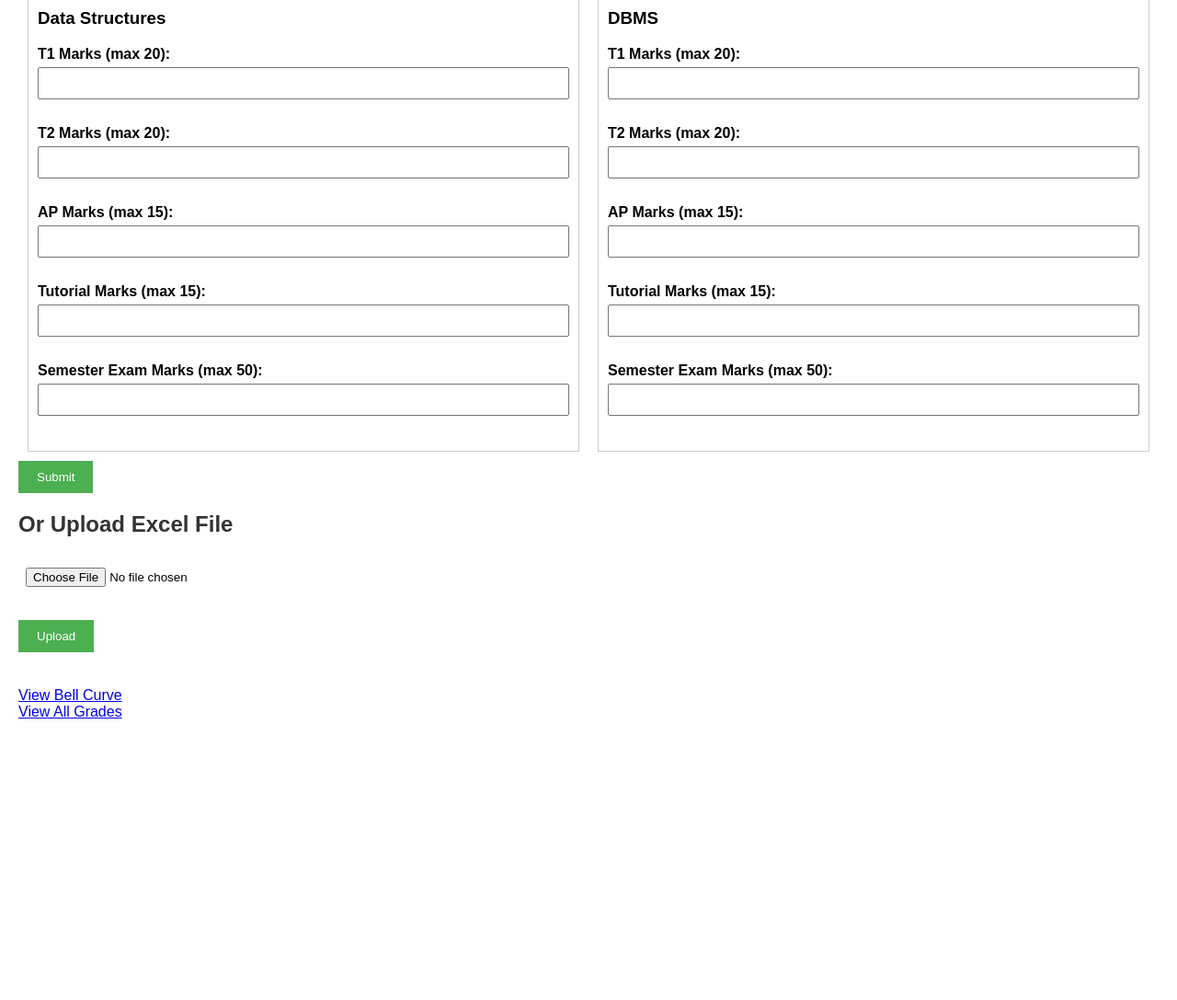
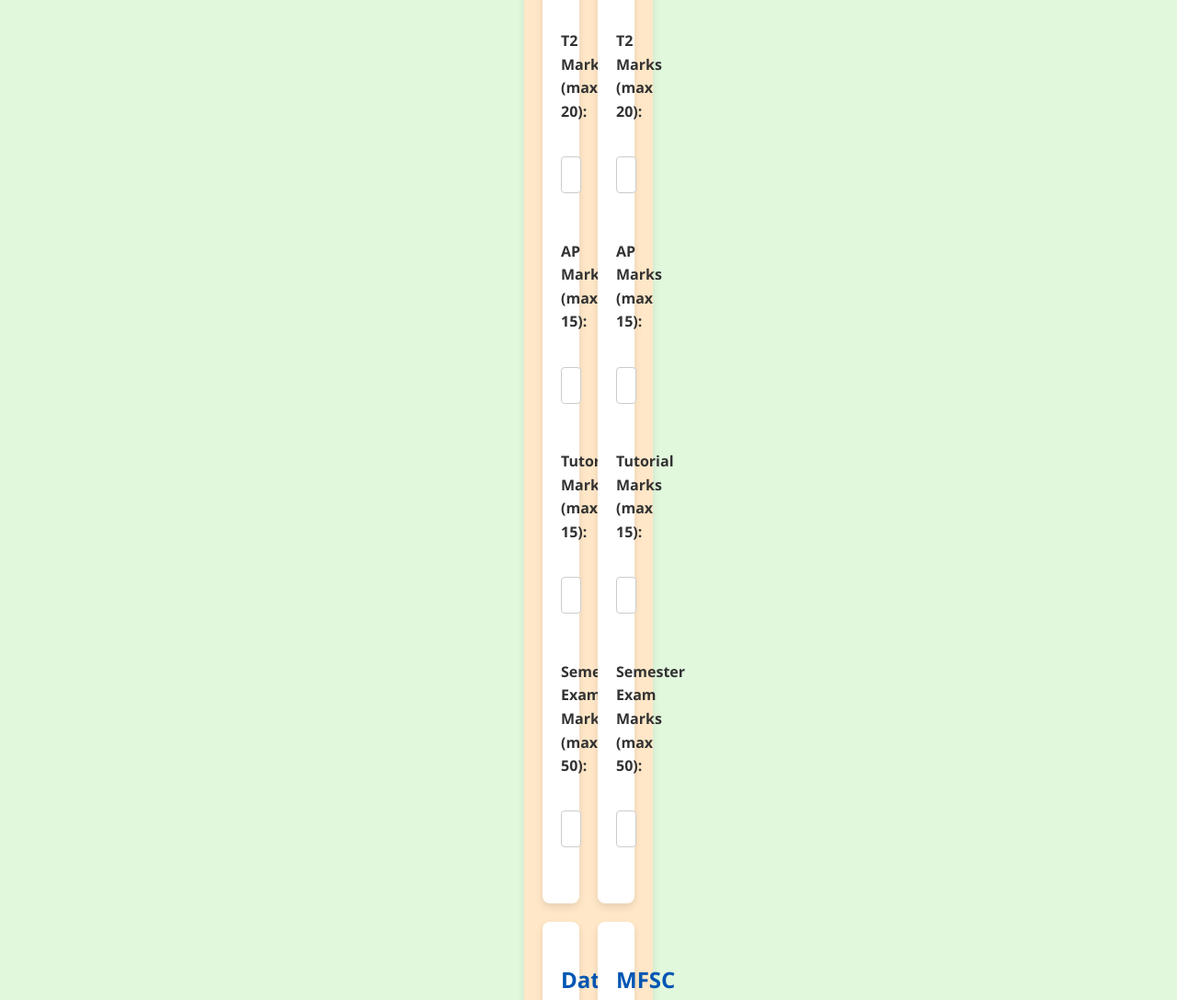
Before and after one commit to eqv12/DBMSProject, a website: page public/index.html in a window 1280 px wide. Shown: the part 900-1987 px from the top of the page at 92% size. Before the commit the page ends 1703 px from the top, so only its background shows below. Drawn offline with Linux system fonts and the light colour scheme.

Commit message:
updated fronted

```diff
--- a/public/index.html
+++ b/public/index.html
@@ -16,179 +16,85 @@
       <!-- Input fields for each subject -->
       <div class="subjects">
         <div class="subject">
-          <h3>WAD</h3>
+          <h3>DBMS</h3>
           <label>T1 Marks (max 20):</label><br />
-          <input
-            type="number"
-            name="subject1[t1]"
-            max="20"
-            required
-          /><br /><br />
+          <input type="number" name="subject1[t1]" max="20" required /><br /><br />
           <label>T2 Marks (max 20):</label><br />
-          <input
-            type="number"
-            name="subject1[t2]"
-            max="20"
-            required
-          /><br /><br />
+          <input type="number" name="subject1[t2]" max="20" required /><br /><br />
           <label>AP Marks (max 15):</label><br />
-          <input
-            type="number"
-            name="subject1[ap]"
-            max="15"
-            required
-          /><br /><br />
+          <input type="number" name="subject1[ap]" max="15" required /><br /><br />
           <label>Tutorial Marks (max 15):</label><br />
-          <input
-            type="number"
-            name="subject1[tutorial]"
-            max="15"
-            required
-          /><br /><br />
+          <input type="number" name="subject1[tutorial]" max="15" required /><br /><br />
           <label>Semester Exam Marks (max 50):</label><br />
-          <input
-            type="number"
-            name="subject1[semester_exam_mark]"
-            max="50"
-            required
-          /><br /><br />
+          <input type="number" name="subject1[semester_exam_mark]" max="50" required /><br /><br />
         </div>
         <div class="subject">
-          <h3>Structured Programming in C</h3>
+          <h3>SPC</h3>
           <label>T1 Marks (max 20):</label><br />
-          <input
-            type="number"
-            name="subject2[t1]"
-            max="20"
-            required
-          /><br /><br />
+          <input type="number" name="subject2[t1]" max="20" required /><br /><br />
           <label>T2 Marks (max 20):</label><br />
-          <input
-            type="number"
-            name="subject2[t2]"
-            max="20"
-            required
-          /><br /><br />
+          <input type="number" name="subject2[t2]" max="20" required /><br /><br />
           <label>AP Marks (max 15):</label><br />
-          <input
-            type="number"
-            name="subject2[ap]"
-            max="15"
-            required
-          /><br /><br />
+          <input type="number" name="subject2[ap]" max="15" required /><br /><br />
           <label>Tutorial Marks (max 15):</label><br />
-          <input
-            type="number"
-            name="subject2[tutorial]"
-            max="15"
-            required
-          /><br /><br />
+          <input type="number" name="subject2[tutorial]" max="15" required /><br /><br />
           <label>Semester Exam Marks (max 50):</label><br />
-          <input
-            type="number"
-            name="subject2[semester_exam_mark]"
-            max="50"
-            required
-          /><br /><br />
+          <input type="number" name="subject2[semester_exam_mark]" max="50" required /><br /><br />
         </div>
         <div class="subject">
           <h3>Data Structures</h3>
           <label>T1 Marks (max 20):</label><br />
-          <input
-            type="number"
-            name="subject3[t1]"
-            max="20"
-            required
-          /><br /><br />
+          <input type="number" name="subject3[t1]" max="20" required /><br /><br />
           <label>T2 Marks (max 20):</label><br />
-          <input
-            type="number"
-            name="subject3[t2]"
-            max="20"
-            required
-          /><br /><br />
+          <input type="number" name="subject3[t2]" max="20" required /><br /><br />
           <label>AP Marks (max 15):</label><br />
-          <input
-            type="number"
-            name="subject3[ap]"
-            max="15"
-            required
-          /><br /><br />
+          <input type="number" name="subject3[ap]" max="15" required /><br /><br />
           <label>Tutorial Marks (max 15):</label><br />
-          <input
-            type="number"
-            name="subject3[tutorial]"
-            max="15"
-            required
-          /><br /><br />
+          <input type="number" name="subject3[tutorial]" max="15" required /><br /><br />
           <label>Semester Exam Marks (max 50):</label><br />
-          <input
-            type="number"
-            name="subject3[semester_exam_mark]"
-            max="50"
-            required
-          /><br /><br />
+          <input type="number" name="subject3[semester_exam_mark]" max="50" required /><br /><br />
         </div>
         <div class="subject">
-          <h3>DBMS</h3>
+          <h3>MFSC</h3>
           <label>T1 Marks (max 20):</label><br />
-          <input
-            type="number"
-            name="subject4[t1]"
-            max="20"
-            required
-          /><br /><br />
+          <input type="number" name="subject4[t1]" max="20" required /><br /><br />
           <label>T2 Marks (max 20):</label><br />
-          <input
-            type="number"
-            name="subject4[t2]"
-            max="20"
-            required
-          /><br /><br />
+          <input type="number" name="subject4[t2]" max="20" required /><br /><br />
           <label>AP Marks (max 15):</label><br />
-          <input
-            type="number"
-            name="subject4[ap]"
-            max="15"
-            required
-          /><br /><br />
+          <input type="number" name="subject4[ap]" max="15" required /><br /><br />
           <label>Tutorial Marks (max 15):</label><br />
-          <input
-            type="number"
-            name="subject4[tutorial]"
-            max="15"
-            required
-          /><br /><br />
+          <input type="number" name="subject4[tutorial]" max="15" required /><br /><br />
           <label>Semester Exam Marks (max 50):</label><br />
-          <input
-            type="number"
-            name="subject4[semester_exam_mark]"
-            max="50"
-            required
-          /><br /><br />
+          <input type="number" name="subject4[semester_exam_mark]" max="50" required /><br /><br />
         </div>
       </div>
-      <input type="submit" value="Submit" />
+      <input type="submit" value="Submit"/>
     </form>
+
     <h2>Or Upload Excel File</h2>
     <form action="/upload" method="post" enctype="multipart/form-data">
-      <input
-        type="file"
-        name="excel"
-        accept=".xlsx, .xls"
-        required
-      /><br /><br />
+      <input type="file" name="excel" accept=".xlsx, .xls" required /><br /><br />
       <input type="submit" value="Upload" />
     </form>
-    <br />
-    <a href="/bellcurve">View Bell Curve</a>
-    <br />
-    <a href="/grades">View All Grades</a>
-  </body>
-  <script>
-    document
-      .getElementById("marksForm")
-      .addEventListener("submit", function (event) {
+
+    <div class="actions">
+      <form action="/bellcurve" method="get">
+        <button type="submit">View Bell Curve</button>
+      </form>
+      <br>
+
+      <form action="/grades" method="get">
+        <h1 style="font-size: large; color: black;">View Grages</h1>
+        <button type="submit">DBMS</button>
+        <button type="submit">SPC</button>
+        <button type="submit">DSA</button>
+        <button type="submit">MFCS</button>
+      </form>
+
+    </div>
+
+    <script>
+      document.getElementById("marksForm").addEventListener("submit", function (event) {
         const inputs = document.querySelectorAll('input[type="number"]');
         for (let input of inputs) {
           const max = parseInt(input.getAttribute("max"));
@@ -202,5 +108,6 @@
           }
         }
       });
-  </script>
+    </script>
+  </body>
 </html>
--- a/public/styles.css
+++ b/public/styles.css
@@ -1,78 +1,136 @@
 body {
-    font-family: Arial, sans-serif;
-    margin: 20px;
+    font-family: 'Segoe UI', Tahoma, Geneva, Verdana, sans-serif;
+    margin: 0;
+    padding: 0;
+    background-color: #E1F8DD;
+    color: #333;
+    line-height: 1.6;
   }
 
-h1,
+  h1, h2 {
+    text-align: center;
+    color: #333;
+    margin-bottom: 20px;
+  }
+
+  h1 {
+    font-size: 2.5rem;
+    font-weight: bold;
+    color: #0056b3;
+  }
+
   h2 {
-    color: #333;
+    font-size: 1.8rem;
+    color: #444;
   }
 
   form {
-    margin-bottom: 20px;
+    max-width: 800px;
+    margin: 0 auto 30px;
+    background: #FFE7C7;
+    padding: 20px;
+    border-radius: 8px;
+    box-shadow: 0 4px 8px rgba(0, 0, 0, 0.1);
+    width: 100px;
   }
 
   label {
     font-weight: bold;
+    display: block;
+    margin: 10px 0 5px;
   }
 
-input[type="text"],
-input[type="number"],
-input[type="file"],
-select {
-    width: 100%;
-    padding: 8px;
-    margin: 5px 0 10px 0;
+  input[type="text"], input[type="number"], input[type="file"], select {
+    width: calc(100% - 20px);
+    padding: 10px;
+    margin: 5px 0 15px;
+    border: 1px solid #ccc;
+    border-radius: 4px;
     box-sizing: border-box;
+    font-size: 1rem;
   }
 
-input[type="submit"] {
-    background-color: #4CAF50;
-    color: white;
-    padding: 10px 20px;
-    border: none;
-    cursor: pointer;
+  input[type="text"]:focus, input[type="number"]:focus, input[type="file"]:focus {
+    border-color: #0056b3;
+    outline: none;
+    box-shadow: 0 0 5px rgba(0, 86, 179, 0.2);
   }
 
-input[type="submit"]:hover {
-    background-color: #45a049;
+  input[type="submit"], button {
+    background-color: #0056b3;
+    margin-top: 10px;
+    color: white;
+    padding: 12px 20px;
+    border: none;
+    border-radius: 4px;
+    cursor: pointer;
+    font-size: 1.2rem;
+    font-weight: bold;
+    transition: background-color 0.3s ease;
+  }
+
+  input[type="submit"]:hover, button:hover {
+    background-color: #003d80;
+    align-items: center;
   }
 
   .subjects {
     display: flex;
     flex-wrap: wrap;
+    justify-content: center;
+    gap: 20px;
+    margin-top: 20px;
   }
 
   .subject {
-    border: 1px solid #ccc;
-    padding: 10px;
-    margin: 10px;
-    flex: 1 1 calc(50% - 20px);
+    background: #ffffff;
+    border-radius: 8px;
+    box-shadow: 0 4px 8px rgba(0, 0, 0, 0.1);
+    padding: 20px;
+    width: calc(45% - 10px);
     box-sizing: border-box;
+    transition: transform 0.3s ease;
   }
 
-canvas {
-    max-width: 100%;
+  .subject:hover {
+    transform: translateY(-5px);
+    box-shadow: 0 6px 12px rgba(0, 0, 0, 0.15);
   }
 
-table {
-    width: 100%;
-    border-collapse: collapse;
-    margin-top: 20px;
+  .subject h3 {
+    text-align: center;
+    margin-bottom: 15px;
+    color: #0056b3;
+    font-size: 1.5rem;
   }
 
-table,
-th,
-td {
-    border: 1px solid #ddd;
+  .actions {
+    margin-top: 20px;
+    text-align: center;
   }
 
-th,
-td {
-    padding: 8px;
-    text-align: left;
+  .actions form {
+    display: inline-block;
+    margin: 5px;
   }
 
-th {
-    background-color: #f2f2f2;
+  actions button {
+    display: block;
+    width: 200px;
+    margin: 0 auto;
+
   }
+
+  a {
+    display: inline-block;
+    text-decoration: none;
+    color: #0056b3;
+    margin: 10px 0;
+    font-size: 1rem;
+    transition: color 0.3s ease;
+  }
+
+  a:hover {
+    color: #003d80;
+    text-decoration: underline;
+  }
```
Also changed, not shown: 7 other files. Lines whose indentation alone changed are shown as unchanged.
